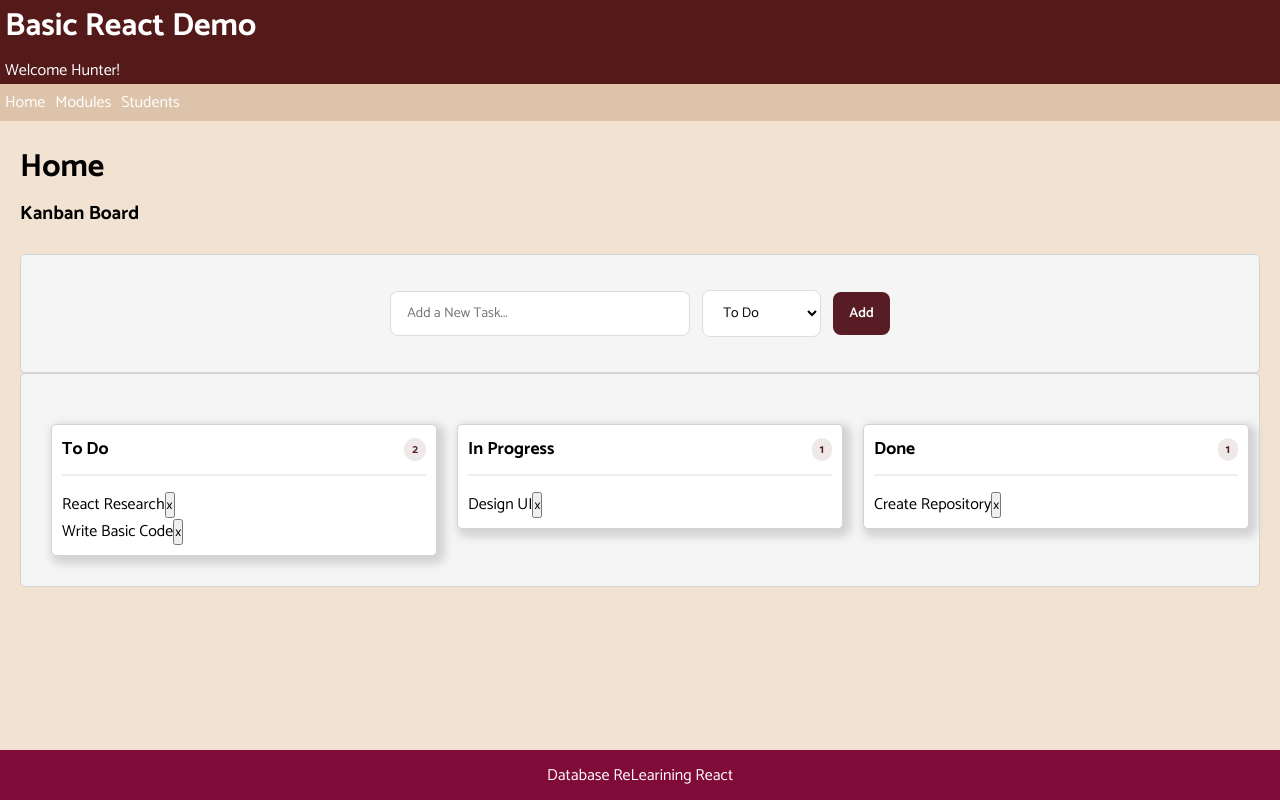
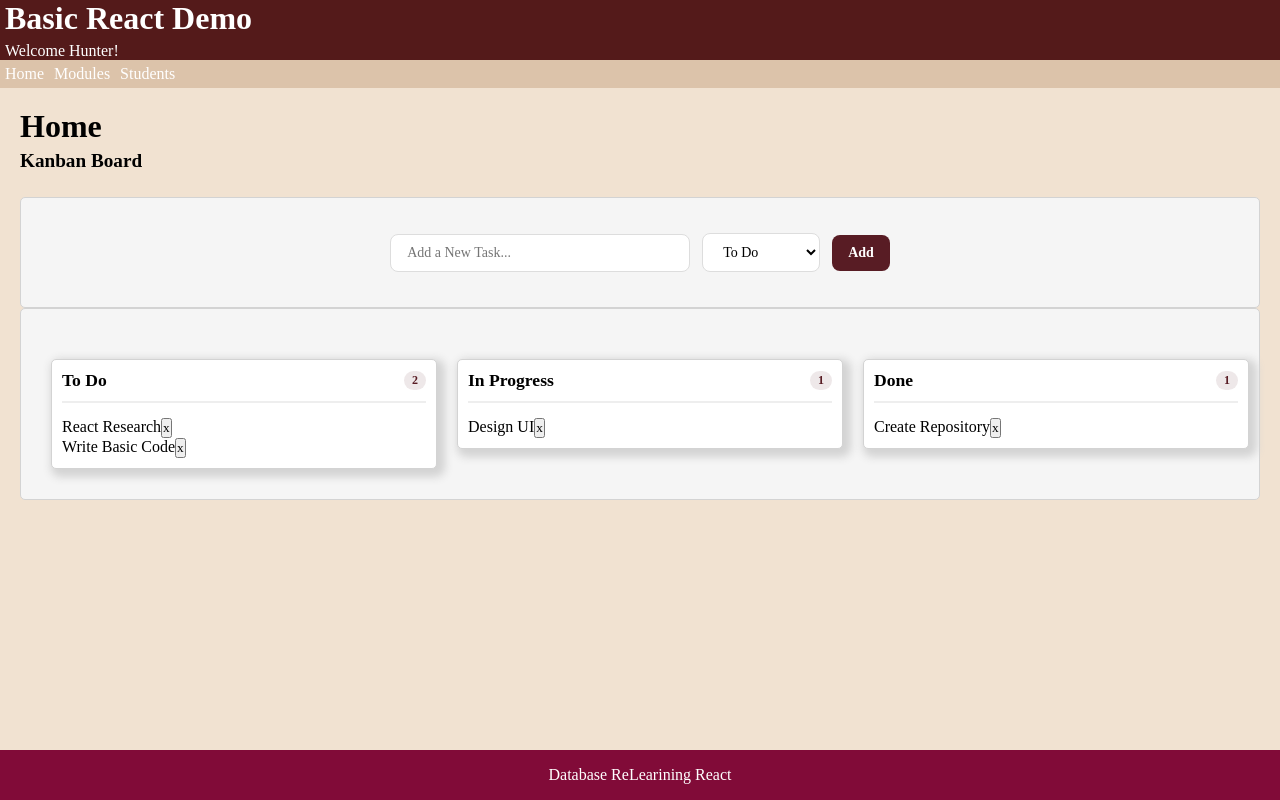
Before and after one commit to edmundmarievaldoz/relearning-React, a React (Vite) app: page / in a window 1280 px wide. Built offline with nearby package versions, Linux system fonts and the light colour scheme.

Commit message:
changed font

```diff
--- a/src/components/layout/Layout.scss
+++ b/src/components/layout/Layout.scss
@@ -4,7 +4,7 @@
     margin: 0px;
     padding: 0px;
     box-sizing: border-box;
-    font-family: 'Catamaran', sans-serif;
+    font-family: 'Bahnschrift';
 }
 
 div.Layout {
```
